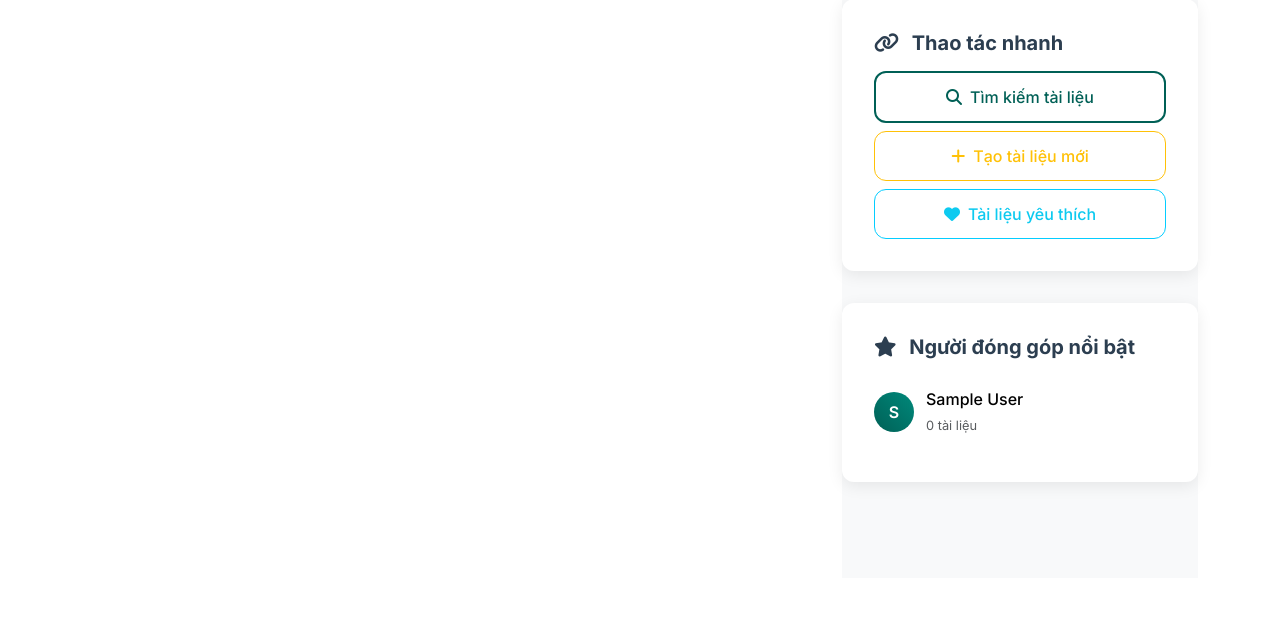
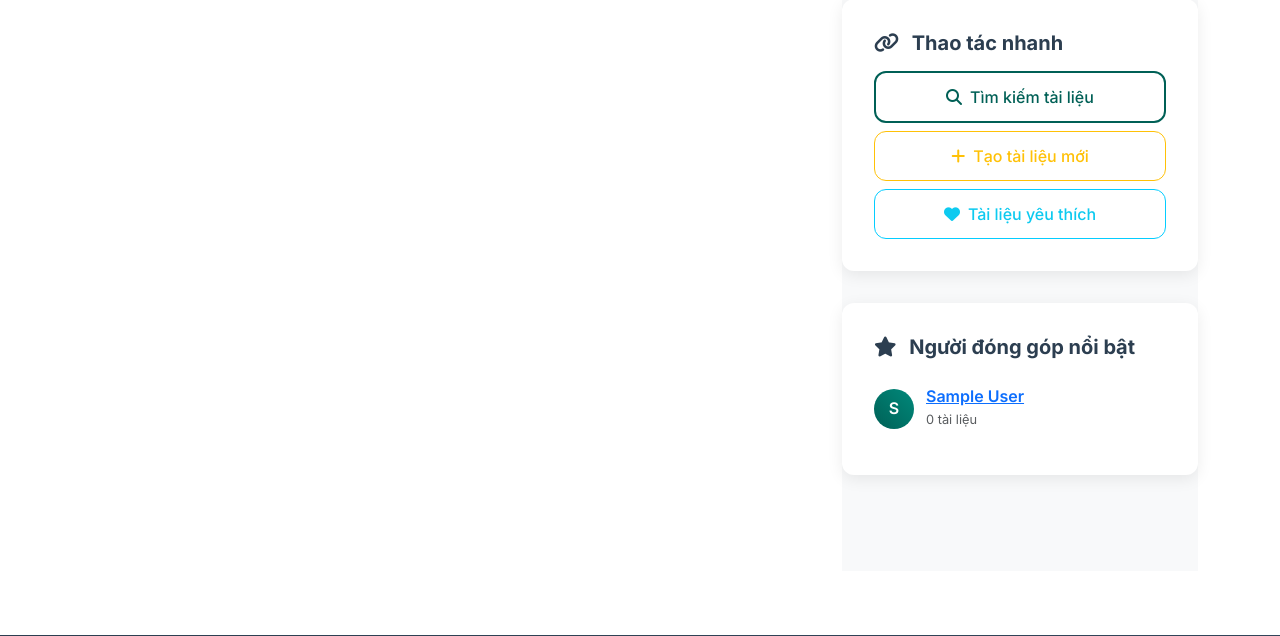
Before and after one commit to manhlearncode/STEMIND, a Django app: page / in a window 1280 px wide. Shown: the part 1398-2034 px from the top of the page. Run offline with Django 5.2, Linux system fonts and the light colour scheme; the visitor is signed in with stand-in values (Sample User, id 1); data comes from the database, SQL or seed files in the repository; data that the repository does not hold is empty.

Commit message:
16/08/25 10h00

```diff
--- a/templates/home/home.html
+++ b/templates/home/home.html
@@ -166,11 +166,7 @@
                                     {{ user.username|slice:":1"|upper }}
                                 </div>
                                 <div>
-                                    {%if user.userprofile.role == 'Chuyên gia'%}
-                                    <a href="{% url 'social:profile' user.get_full_name %}" style="text-decoration: none; text-underline-offset: none;"><div class="contributor-name" style="color: #006056;">{{ user.get_full_name }}</div></a>
-                                    {%else%}
-                                    <a href="{% url 'social:profile' user.get_full_name %}" style="text-decoration: none; text-underline-offset: none;"><div class="contributor-name" style="color: #000000;">{{ user.get_full_name }}</div></a>
-                                    {%endif%}
+                                    <a href="{% url 'social:profile' user.username %}"><h6 class="mb-0" style="decoration:none, text-underline:none">{{ user.get_full_name|default:user.username }}</h6></a>
                                     <small class="text-muted">{{ user.files.count|default:0 }} tài liệu</small>
                                 </div>
                             </div>
```
